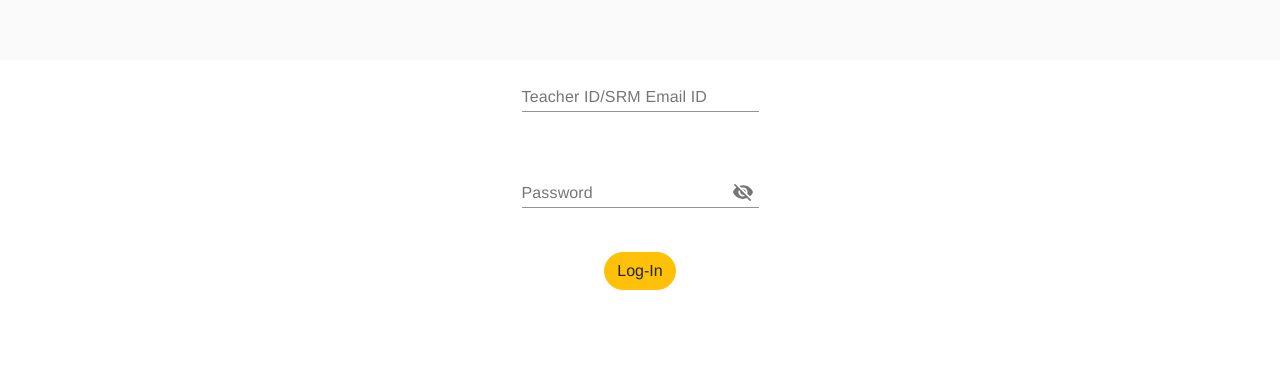
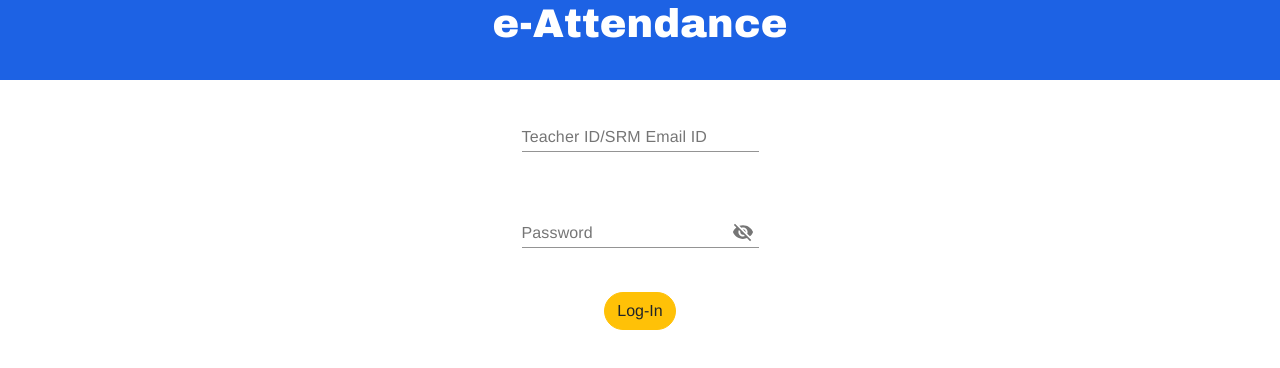
Before and after one commit to fructosepadre/website-75percent, a Vue app: page /login in a window 1280 px wide. Shown: the top 368 px of the page. Built offline with nearby package versions, Linux system fonts and the light colour scheme; what vue-qriously would draw is missing.

Commit message:
committing work before sleep

```diff
--- a/src/App.vue
+++ b/src/App.vue
@@ -1,5 +1,6 @@
 <template>
   <div id="app">
+     <Header/>
     <router-view/>
   </div>
 </template>
@@ -9,9 +10,11 @@ import 'vue-material/dist/vue-material.min.css'
 import 'vue-material/dist/theme/default.css'
 import 'bootstrap/dist/css/bootstrap.css'
 import 'bootstrap-vue/dist/bootstrap-vue.css'
+import Header from '@/layout/Header.vue'
 export default {
   name: 'App',
   components: {
+    Header
   }
 }
 </script>
@@ -23,6 +26,5 @@ export default {
   -moz-osx-font-smoothing: grayscale;
   text-align: center;
   color: #2c3e50;
-  margin-top: 60px;
 }
 </style>
--- a/src/components/Login.vue
+++ b/src/components/Login.vue
@@ -13,6 +13,8 @@
             </md-field>
             <br>
             <b-button pill type="submit" variant="warning" @click="validateLogIn">Log-In</b-button>
+            <br>
+            <br>
             </form>
     </div>
     </div>
@@ -80,9 +82,10 @@ export default {
 #app{
     display: flex;
     justify-content: center;
+    padding-top: 20px;
 }
 .page-body{
-padding-left: 50vh;
-padding-right: 50vh;
+    padding-left: 50vh;
+    padding-right: 50vh;
 }
 </style>
--- a/src/components/Register.vue
+++ b/src/components/Register.vue
@@ -23,6 +23,8 @@
             </md-field>
             <br>
             <b-button pill type="submit" variant="warning" @click="validateRegister">Register</b-button>
+            <br>
+            <br>
             </form>
     </div>
     </div>
@@ -108,9 +110,10 @@ export default {
 #app{
     display: flex;
     justify-content: center;
+    padding-top: 20px;
 }
 .page-body{
-padding-left: 50vh;
-padding-right: 50vh;
+    padding-left: 50vh;
+    padding-right: 50vh;
 }
 </style>
--- /dev/null
+++ b/src/layout/Header.vue
@@ -0,0 +1,16 @@
+<template>
+    <main>
+        <div id="app">
+            <h1>e-Attendance</h1>
+        </div>
+    </main>
+</template>
+<style scoped>
+#app{
+    height: 10vh;
+    background-color:rgb(29, 98, 228);
+    font-family: "Arial Black", Gadget, sans-serif;
+    color: white;
+    justify-content:center;
+}
+</style>
```
